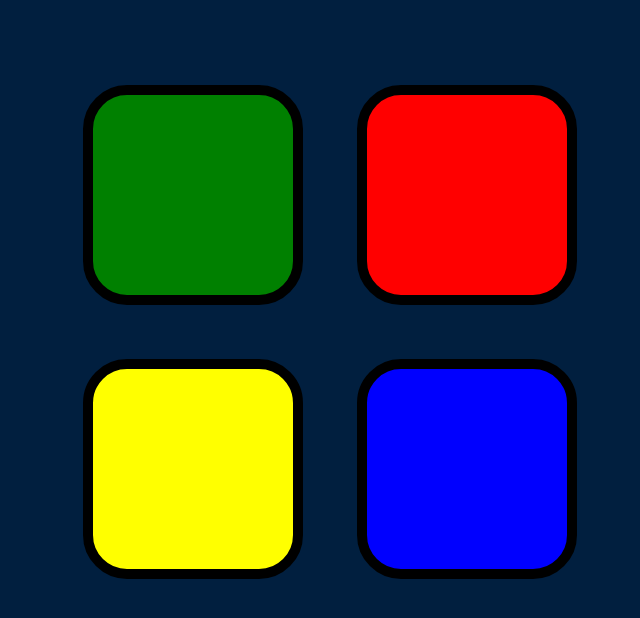
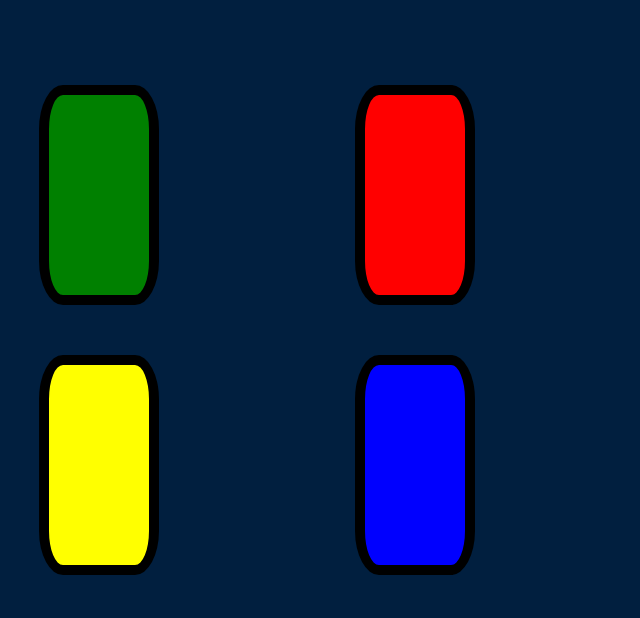
Before and after one commit to PavanPutha111/simonscolor, a plain HTML site: page index.html in a window 1280 px wide. Shown: the part 122-740 px from the top of the page, without its empty margins (310-950 px from the left). Drawn offline with nearby package versions, Linux system fonts and the light colour scheme.

Commit message:
Update style.css

```diff
--- a/style.css
+++ b/style.css
@@ -54,3 +54,13 @@ h2 {
     box-shadow: 0 0 20px white;
     background-color: grey;
 }
+
+@media (max-width:1300px) {
+    div .row {
+        display: grid;
+        grid-template-columns: auto auto;
+    }
+    div .btn {
+        width: 100px;
+    }
+}
```
